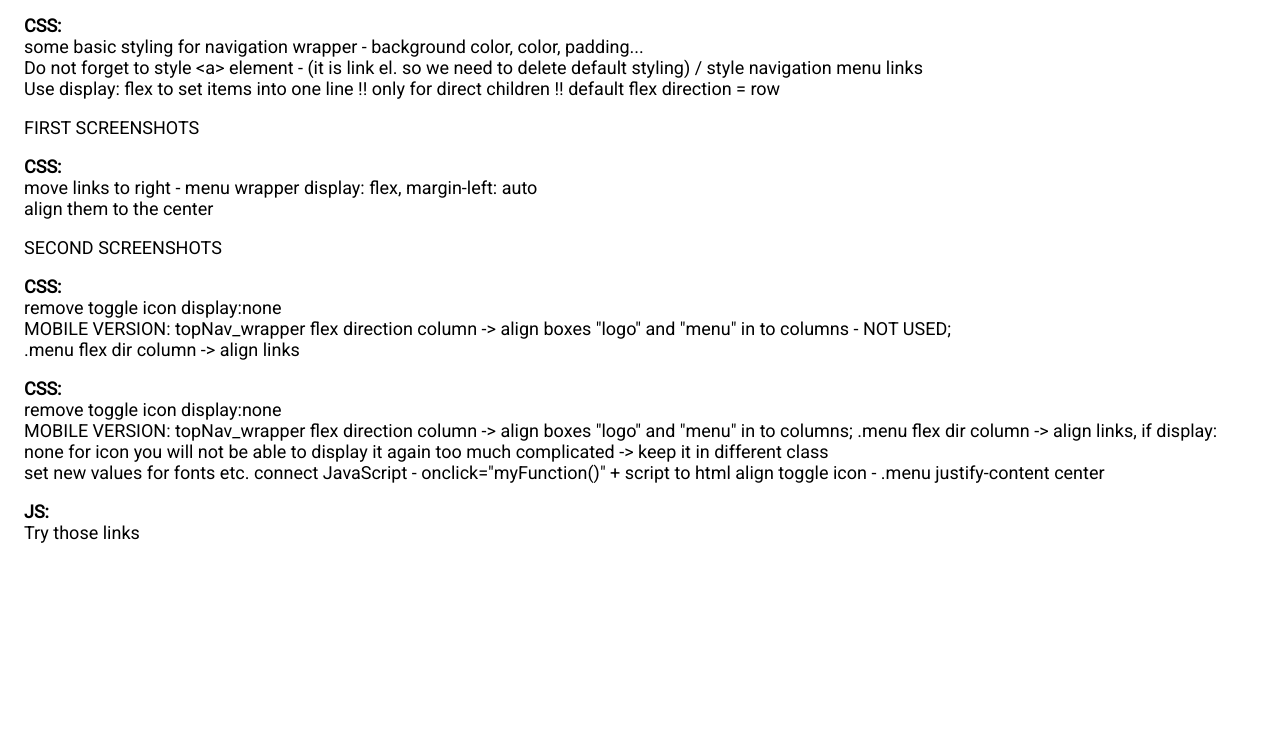
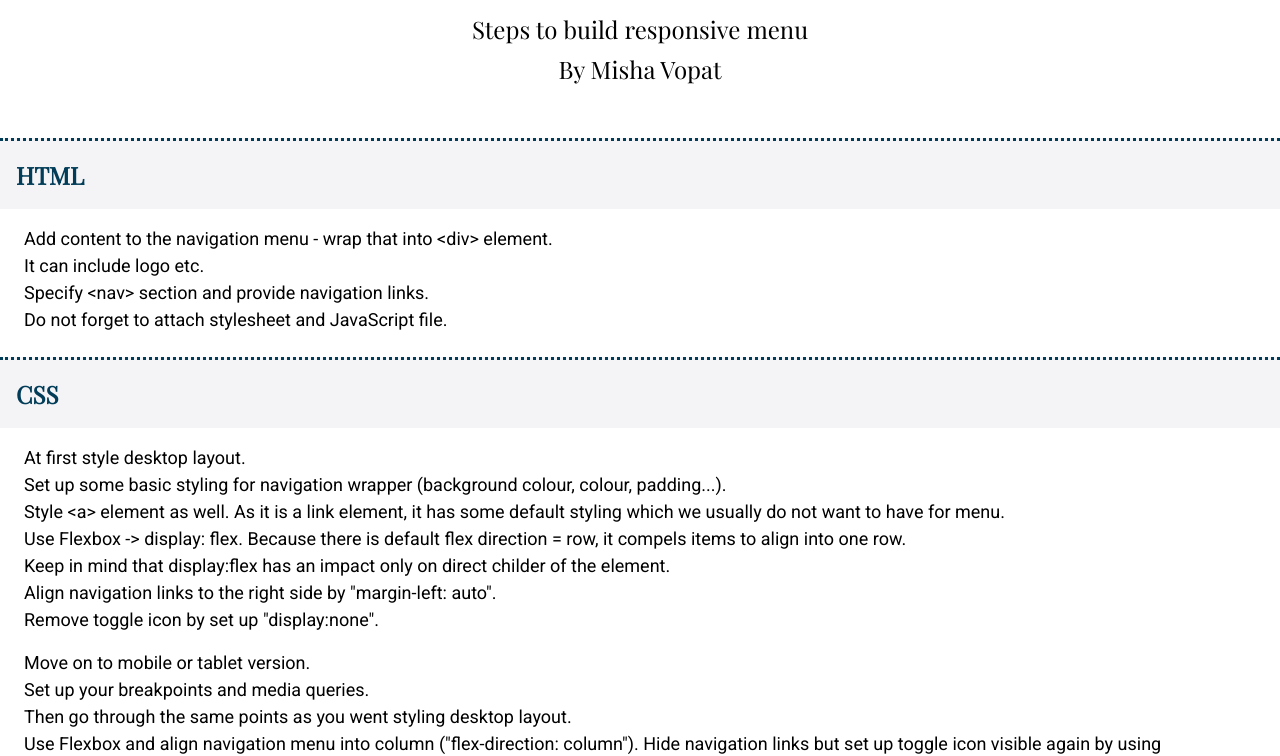
Before and after one commit to MichaelaVop/Mishas-responsive-menu, a plain HTML site: page index.html in a window 1280 px wide. Shown: the part 300-1056 px from the top of the page. Before the commit the page ends 861 px from the top, so only its background shows below. Drawn offline with nearby package versions, Linux system fonts and the light colour scheme.

Commit message:
third commit

```diff
--- a/app.css
+++ b/app.css
@@ -1,23 +1,69 @@
 /*
 font-family: 'Playfair Display', serif;
 font-family: 'Roboto', sans-serif;
-*/
+/* -----------------------------------
+     BASIC STYLES FOR THE WHOLE PAGE
+------------------------------------------*/
+* {
+    box-sizing: border-box;
+    margin: 0;
+    padding: 0;
+}
 
 #logo {
     width: 25%;
 }
 .article_points {
+    line-height: 1.5;
+}
+
+h1, h2, h3, h4 {
+    font-family: 'Playfair Display', serif;
+}
+h1, h2, h3 {
+    text-align: center;
+}
+h3 {
+    font-size: 24px;
+    font-weight: initial;
+    line-height: 1.7;
+}
+h4 {
+    margin-top: 24px;
+    padding: 16px;
+    font-size: 24px;
+    background-color: #F4F4F6;
+    color: #013c58;
+    border-top-style: dotted;
+    border-top-color: #013c58;
+}
+p{
+    font-family: 'Roboto', sans-serif;
+    font-size: 18px;
     padding-left: 16px;
     padding-right: 16px;
 }
+.par {
+    margin-top: 16px;
+    margin-bottom: 16px;
+    padding: 0 8px;
+}
 
-h1, h2, h3 {
-    font-family: 'Playfair Display', serif;
+.hlsOne {
+    font-size: 30px;
+    background-color: #F4F4F6;
+    color: #013c58;
+    padding-top: 30px;
+    padding-bottom: 30px;
 }
-p{
-    font-family: 'Roboto', sans-serif;
-    font-size: 18px
+.subHl {
+    padding-top: 24px;
+    padding-bottom: 24px;
 }
+
+/* ----------------------------------------------------
+        NAVIGATION MENU STYLES - DESKTOP LAYOUT
+-------------------------------------------------------*/
 
 .menu a {
     font-family: 'Roboto', sans-serif;
@@ -49,12 +95,15 @@ p{
     display: none;
 }
 
+/* ----------------------------------
+    MOBILE LAYOUT
+------------------------------------*/
 
 @media only screen and (max-width: 768px) {
 
     .myLinks {
         display: none;
-        flex-direction: column;
+        /* flex-direction: column; */
     }
     .toggle_icon {
         display: flex;
@@ -73,14 +122,14 @@ p{
         text-decoration: none;
         padding: 8px 16px;
     }
-
+    /* IN CASE YOU WANT TO HAVE THE NAVIGATION BAR FIXED,
+        You need to adjust remain elemnts to it */
     .topNav_wrapper {
         position: fixed;
         top: 0;
         right: 0;
         left: 0;
         padding: 4px 16px;
-
     }
 
     .myLinks.responsive {
@@ -89,7 +138,9 @@ p{
     }
 }
 
-
+/* -----------------------------------------------------------
+    Addition to MOBILE LAYOUT With fixed menu - not complete
+----------------------------------------------------------------*/
 @media only screen and (max-width: 425px) {
     .article_points {
         margin-top: 100px;
--- a/index.html
+++ b/index.html
@@ -21,7 +21,7 @@
           <i class="fa fa-bars"></i>
         </a>
         <div class="myLinks" id="myMenu" onclick="myFunction()">
-          <a href="#html" class="active">HTML</a>
+          <a href="#html" >HTML</a>
           <a href="#css">CSS</a>
           <a href="#js">JS</a>
         </div>
@@ -30,53 +30,94 @@
 
 
       <div class="article_points">
-        <h1>Let's add some cool headline</h1>
-        <h2>Steps to build hamburger menu</h2>
-        <p id="html">
-          <b>HTML:</b><br>
-          Some content to the menu - wrap that into &lt;div&gt; element<br>
-          It can include logo etc<br>
-          &lt;nav&gt; item - With this item we specify a section which will provide
-          navigation links.<br>
-        </p>
-        <p id="css">
-          <b>CSS:</b><br>
-          some basic styling for navigation wrapper - background color, color, padding...<br>
-          Do not forget to style &lt;a&gt; element - (it is link el.
-          so we need to delete default styling) / style navigation menu links<br>
-          Use display: flex to set items into one line !! only for direct children !!
-          default flex direction = row
+        <div class="hlsOne">
+          <h1>Rare or well done?</h1>
+          <h2>Hamburger menu</h2>
+        </div>
+        <div class="subHl">
+          <h3>Steps to build responsive menu</h3>
+          <h3>By Misha Vopat</h3>
+        </div>
+        <div class="hlFour">
+          <h4 id="html">HTML</h4>
+        </div>
+        <div class="par">
+          <p>
+            Add content to the navigation menu - wrap that into &lt;div&gt; element.<br>
+            It can include logo etc.<br>
+            Specify &lt;nav&gt; section and provide navigation links.<br>
           </p>
           <p>
-          FIRST SCREENSHOTS
+            Do not forget to attach stylesheet and JavaScript file.
+          </p>
+        </div>
+        <div class="hlFour">
+          <h4 id="css">CSS</h4>
+        </div>
+        <div class="par">
+          <p>
+            At first style desktop layout.
           </p>
           <p>
-          <b>CSS:</b><br>
-          move links to right - menu wrapper display: flex, margin-left: auto<br>
-          align them to the center
+            Set up some basic styling for navigation wrapper
+            (background colour, colour, padding...).<br>
+            Style &lt;a&gt; element as well. As it is a link element, it has some
+            default styling which we usually do not want to have for menu. <br>
+            Use Flexbox -> display: flex. Because there is default flex direction = row,
+            it compels items to align into one row.<br>
+            Keep in mind that display:flex has an impact
+            only on direct childer of the element.<br>
+            Align navigation links to the right side by "margin-left: auto".<br>
+            Remove toggle icon by set up "display:none".
+          </p>
+        </div>
+        <div class="par">
+          <p>
+            Move on to mobile or tablet version.
           </p>
           <p>
-          SECOND SCREENSHOTS
+            Set up your breakpoints and media queries.<br>
+            Then go through the same points as you went styling desktop layout.<br>
+            Use Flexbox and align navigation menu into column ("flex-direction: column").
+            Hide navigation links but set up toggle icon visible again by using "display:flex"
+            for the icon and "display:none" for navigation links. For this purpose,
+            it is better to keep navigation links in separate class.<br>
           </p>
           <p>
-          <b>CSS:</b><br>
-          remove toggle icon display:none<br>
-          MOBILE VERSION: topNav_wrapper flex direction column -> align boxes "logo" and "menu" in to columns - NOT USED;<br>
-          .menu flex dir column -> align links
+            At this point it is time to connect JavaScript file.
+          </p>
+        </div>
+        <div class="hlFour">
+          <h4 id="js">JAVASCRIPT</h4>
+        </div>
+          <p>
+            Go back to your HTML code, insert the script and
+            set up onclick="myFunction()" for toggle icon
+            and navigation links class.<br>
+            Compile myFunction() in JavaScript file.
           </p>
           <p>
-          <b>CSS:</b><br>
-          remove toggle icon display:none<br>
-          MOBILE VERSION: topNav_wrapper flex direction column -> align boxes "logo" and "menu" in to columns;
-          .menu flex dir column -> align links, if display: none for icon you will not be able to display it again
-          too much complicated -> keep it in different class<br>
-          set new values for fonts etc.
-          connect JavaScript - onclick="myFunction()" + script to html
-          align toggle icon - .menu justify-content center
+            function myFunction() {<br>
+              const x = document.getElementById("myMenu");<br>
+                if (x.className === "myLinks") {<br>
+                  x.className += " responsive";<br>
+              } else {<br>
+                  x.className = "myLinks";<br>
+              }<br>
+            }<br>
           </p>
-        <p id="js">
-          <b>JS:</b><br>
-          Try those links
+          <p>
+            When the user clicks on the toggle icon, myFunction toggle
+            between adding and removing the “responsive” class to “myLinks.”
+          </p>
+      </div>
+      <div class="hlFour">
+        <h4>THE LAST STEP</h4>
+      </div>
+      <div>
+        <p>
+          Add CSS rules for "responsive" class. Use "display: flex"
+          and "flex-direction: column."
         </p>
       </div>
     <script src="app.js"></script>
```
Also changed, not shown: app.js (+0 -13 lines). Lines whose indentation alone changed are shown as unchanged.
